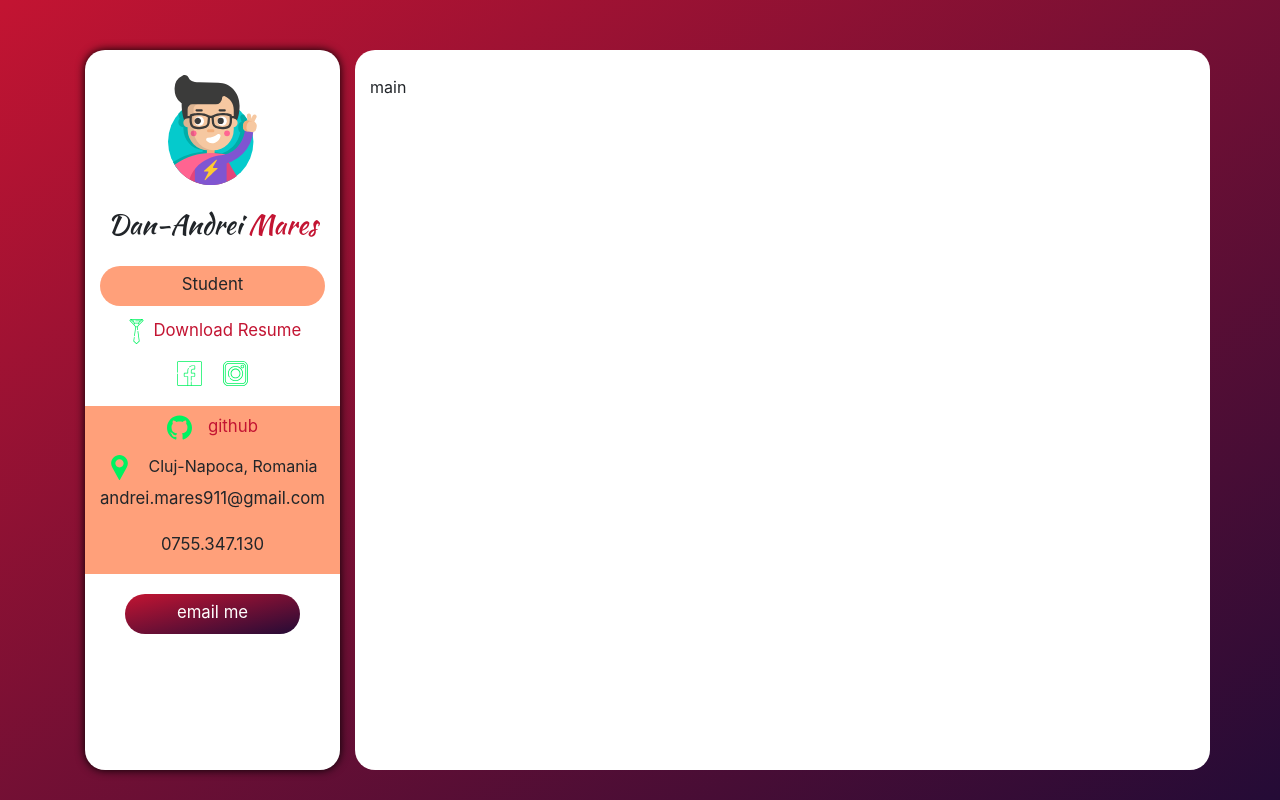
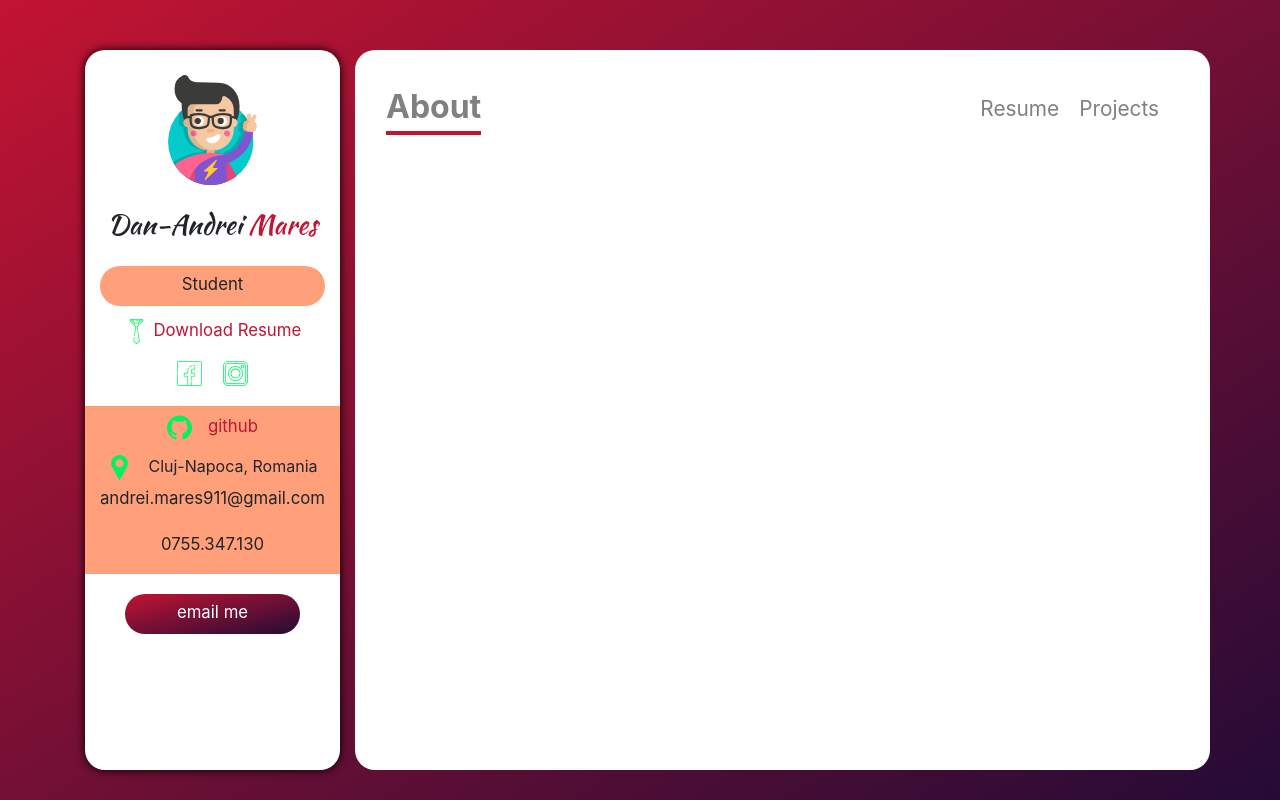
Before and after one commit to AndreiMaresDan/MyReactCV, a React (Create React App) app in the folder my-react-cv/: page /projects in a window 1280 px wide. Built offline with nearby package versions, Linux system fonts and the light colour scheme.

Commit message:
navbar css

```diff
--- a/my-react-cv/src/App.js
+++ b/my-react-cv/src/App.js
@@ -1,4 +1,5 @@
 import React from 'react';
+import Navbar from './components v2/Navbar';
 import Sidebar from './components v2/Sidebar'
 
 function App() {
@@ -12,7 +13,8 @@
 
         </div>
         <div className="col-lg-9 app__main-content">
-       main
+        {/* navbar */}
+        <Navbar/>
      </div>
        </div>
       </div>
--- /dev/null
+++ b/my-react-cv/src/components v2/Navbar.js
@@ -0,0 +1,30 @@
+import React, { useState } from 'react';
+
+const Navbar = () => {
+
+    const [active, setActive] = useState('About')
+
+
+    return (
+        <div className="navbar">
+            <div className="navbar__active">
+            {active}
+        </div>
+
+        <div className="navbar__items">
+        {active !== 'About' &&
+            <div className="navbar__item" onClick={()=>setActive('About')}>About</div>
+        }
+
+        {active !== 'Resume' ? <div className="navbar__item" onClick={()=>setActive('Resume')}>Resume</div>
+        : null}
+
+        {active !== 'Projects' && <div className="navbar__item" onClick={()=>setActive('Projects')}>Projects</div>}
+
+        </div>
+
+        </div>
+    );
+};
+
+export default Navbar;
--- a/my-react-cv/src/components v2/Sidebar.js
+++ b/my-react-cv/src/components v2/Sidebar.js
@@ -23,12 +23,12 @@
                 </div>
             </a>
             <figure className="sidebar__social-icons my-2">
-                <a href=""><img src={facebook} alt="facebook" className="sidebar__icon mr-3"/> </a>
-                <a href=""><img src={instagram} alt="instagram" className="sidebar__icon"/> </a>
+                <a href="#"><img src={facebook} alt="facebook" className="sidebar__icon mr-3"/> </a>
+                <a href="#"><img src={instagram} alt="instagram" className="sidebar__icon"/> </a>
             </figure>
             <div className="sidebar__contact">
                 <div className="sidebar__item sidebar__github">
-                    <a href=""><img src={github} alt="github" className="sidebar__icon mr-3"/>github</a>
+                    <a href="#"><img src={github} alt="github" className="sidebar__icon mr-3"/>github</a>
                 </div>
                 <div className="sidebar__location">
                     <img src={pin} alt="location" className="sidebar__icon mr-3"/>
--- a/my-react-cv/src/index.css
+++ b/my-react-cv/src/index.css
@@ -107,3 +107,30 @@
         margin: 30px 0;
     }
 }
+
+/* navbar */
+.navbar__items {
+    display: flex;
+}
+
+.navbar__active {
+    font-size: 2rem;
+    font-weight: 700;
+    color: grey;
+    border-bottom: 4px solid  #c31432;
+}
+
+.navbar__item{
+    margin-right: 20px;
+    text-decoration: none;
+    color: grey;
+    font-size: 1.3rem;
+    cursor: pointer;
+}
+
+.navbar__item:hover{
+    background: -webkit-linear-gradient(#c31432,#240b36);
+    background-clip: text;
+    -webkit-background-clip: text;
+    -webkit-text-fill-color: transparent;
+}
```
